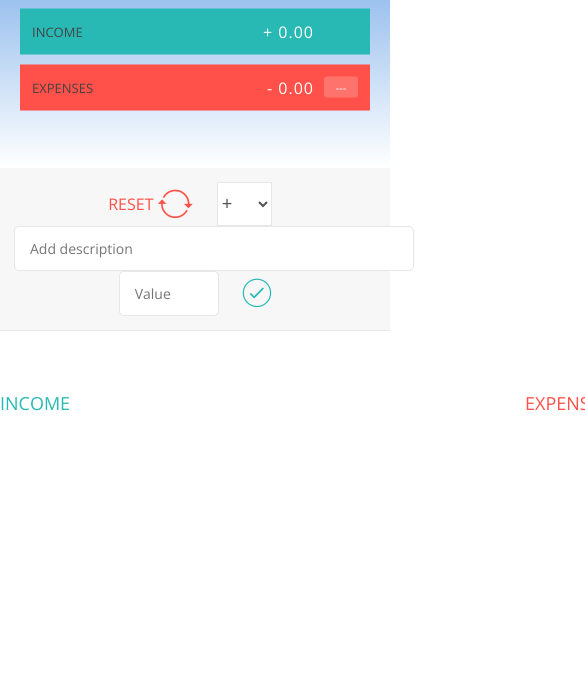
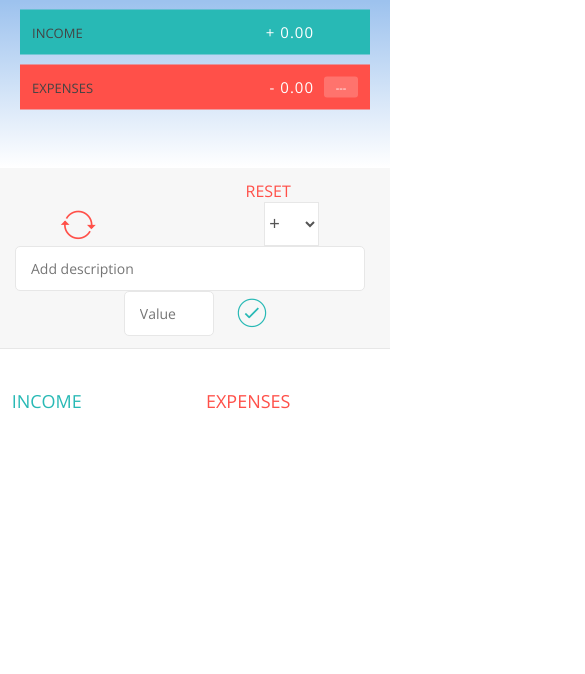
Before and after one commit to Ladav/pocket, a plain HTML site: page index.html in a window 390 px wide. Shown: the part 170-844 px from the top of the page, 585 px wide, since content can reach past the window. Drawn offline with nearby package versions, Linux system fonts and the light colour scheme.

Commit message:
optimized for mobile phones

```diff
--- /dev/null
+++ b/css/media.css
@@ -0,0 +1,46 @@
+
+@media only screen and (max-width: 1044px) {
+
+    .container {
+        width: 94%;
+        margin: 40px 3%;
+    }
+
+    .income {
+        float: left;
+        width: 47%;
+        margin-right: 6%;
+    }
+
+    .expenses {
+        float: left;
+        width: 47%;
+    }
+}
+
+@media only screen and (max-width: 844px) {
+
+    body { font-size: 15px; }
+
+    .add { padding: 12px; }
+
+    .reset__text {
+        margin-left: 40%;
+        display: inline-block;
+        font-size: 16px;
+        text-align: center;
+    }
+    .reset__btn {
+        display: inline-block;
+        margin-right: 45%;
+    }
+
+    .add__type { width: 55px; }
+
+    .add__description { width: 350px;}
+    .add__value { width: 90px;}
+}
+
+@media only screen and (max-width: 660px) {
+
+}
--- a/css/style.css
+++ b/css/style.css
@@ -201,6 +201,7 @@ body {
 
 .add__btn:focus { outline: none; }
 
+
 /***** LISTS *****/
 
 .container {
--- a/index.html
+++ b/index.html
@@ -1,10 +1,11 @@
 <!DOCTYPE html>
 <html lang="en">
     <head>
-        <meta charset="UTF-8">
+        <meta charset="UTF-8" name="viewport" content="width=device-width, initial-scale=1.0">
         <link href="https://fonts.googleapis.com/css?family=Open+Sans:100,300,400,600" rel="stylesheet" type="text/css">
         <link href="https://code.ionicframework.com/ionicons/2.0.1/css/ionicons.min.css" rel="stylesheet" type="text/css">
-        <link type="text/css" rel="stylesheet" href="css/style.css">
+        <link rel="stylesheet" type="text/css" href="css/style.css">
+        <link rel="stylesheet" type="text/css" href="css/media.css">
         <title>Pocket</title>
     </head>
     <body>
```
